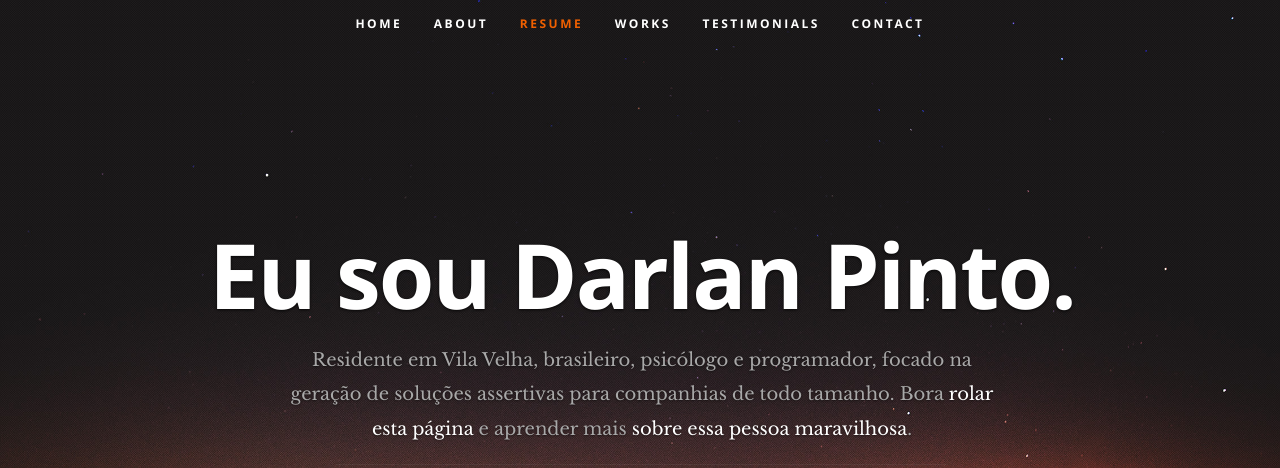
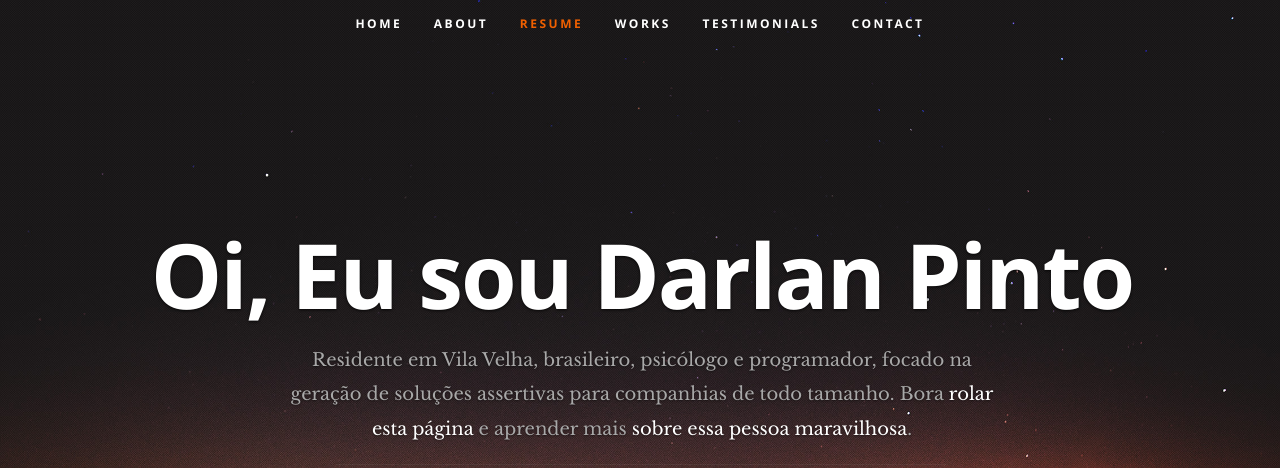
Before and after one commit to saloroso/saloroso_personal, a plain HTML site: page index.html in a window 1280 px wide. Shown: the top 468 px of the page. Drawn offline with nearby package versions, Linux system fonts and the light colour scheme.

Commit message:
Update index.html

```diff
--- a/index.html
+++ b/index.html
@@ -56,7 +56,7 @@
 
       <div class="row banner">
          <div class="banner-text">
-            <h1 class="responsive-headline">Eu sou Darlan Pinto.</h1>
+            <h1 class="responsive-headline">Oi, Eu sou Darlan Pinto</h1>
             <h3> Residente em Vila Velha, brasileiro, psicólogo e programador, focado na geração de soluções
 		    assertivas para companhias de todo tamanho. Bora <a class="smoothscroll" href="#about"> rolar esta página</a>
             e aprender mais <a class="smoothscroll" href="#about">sobre essa pessoa maravilhosa</a>.</h3>
```
